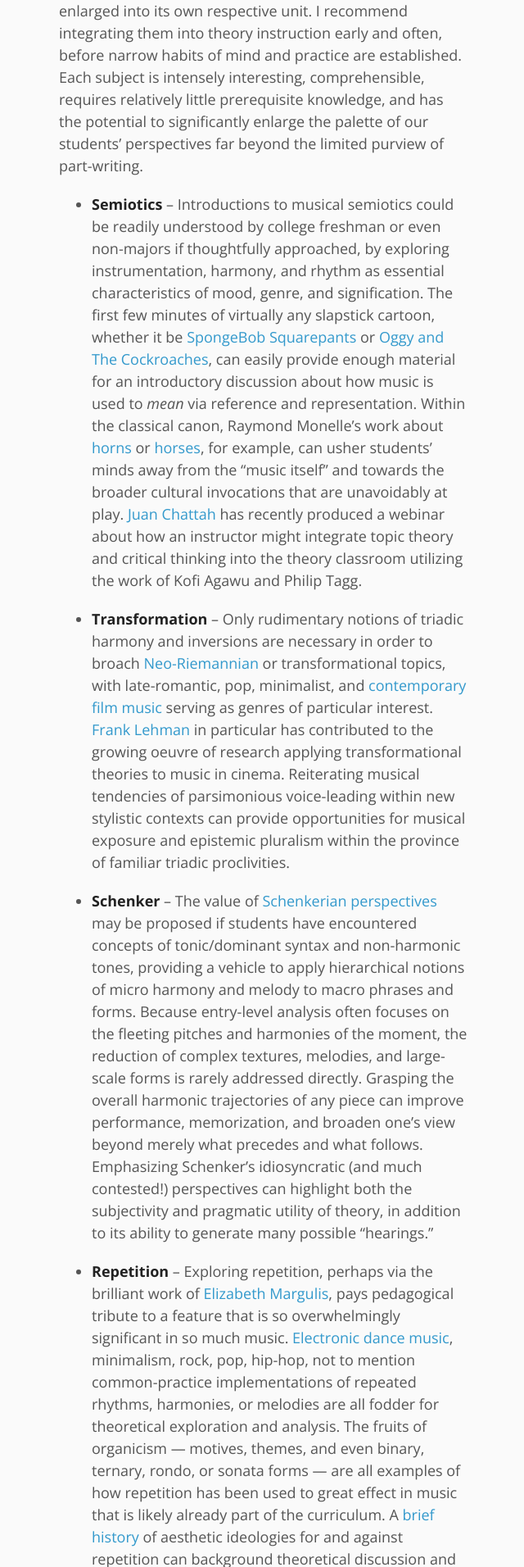
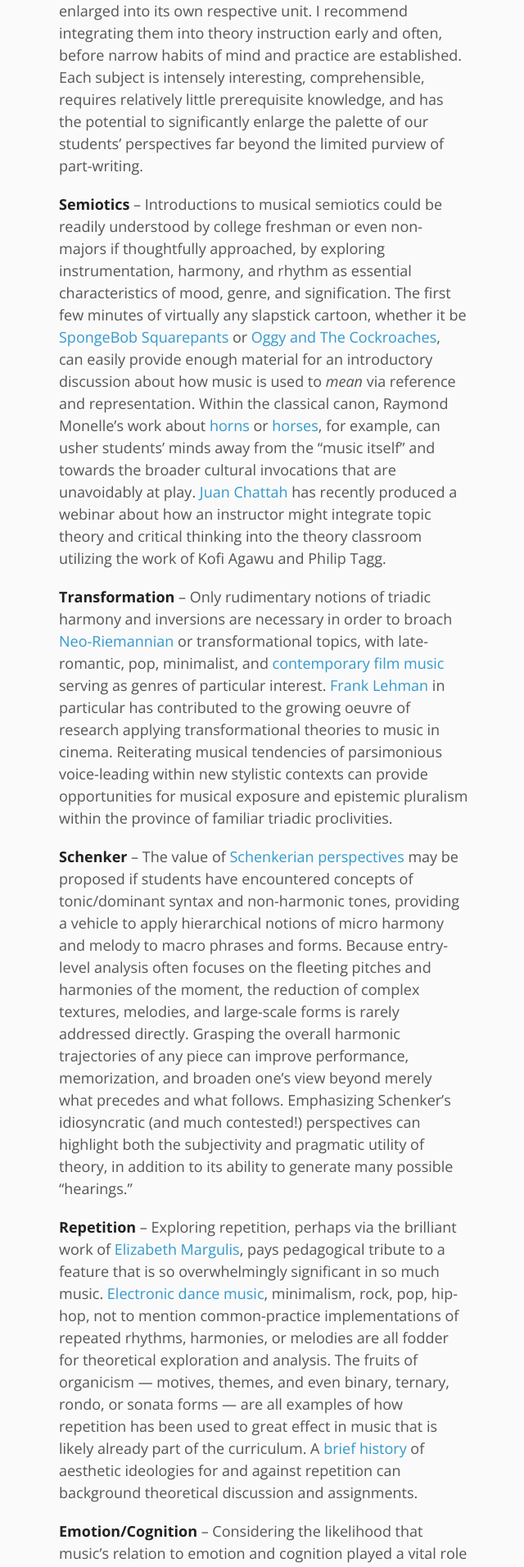
Before and after one commit to flipcamp/engagingstudents3, a Jekyll site: the page built from essays/Richards.md, in a window 1280 px wide. Shown: the part 3162-5074 px from the top of the page at 82% size, without its empty margins (498-1138 px from the left). Built offline with Jekyll 4.4.1, drawn with Linux system fonts in a browser that asks for light colours.

Commit message:
Richards style update

```diff
--- a/essays/Richards.md
+++ b/essays/Richards.md
@@ -29,21 +29,21 @@ There is a genuine reluctance among most music theory instructors to engage what
 
 The following incomplete list of curricular candidates have been plucked from the current state of the discipline as possible examples to pursue and could each conceivably be enlarged into its own respective unit. I recommend integrating them into theory instruction early and often, before narrow habits of mind and practice are established. Each subject is intensely interesting, comprehensible, requires relatively little prerequisite knowledge, and has the potential to significantly enlarge the palette of our students’ perspectives far beyond the limited purview of part-writing.
 
-- **Semiotics** – Introductions to musical semiotics could be readily understood by college freshman or even non-majors if thoughtfully approached, by exploring instrumentation, harmony, and rhythm as essential characteristics of mood, genre, and signification. The first few minutes of virtually any slapstick cartoon, whether it be [SpongeBob Squarepants](https://en.wikipedia.org/wiki/SpongeBob_SquarePants) or [Oggy and The Cockroaches](https://en.wikipedia.org/wiki/Oggy_and_the_Cockroaches), can easily provide enough material for an introductory discussion about how music is used to *mean* via reference and representation. Within the classical canon, Raymond Monelle’s work about [horns](https://openlibrary.org/works/OL4109640W/The_Musical_Topic) or [horses](https://openlibrary.org/books/OL7757386M/The_Sense_of_Music), for example, can usher students’ minds away from the “music itself” and towards the broader cultural invocations that are unavoidably at play. [Juan Chattah](https://youtu.be/3PKGLArQYcs) has recently produced a webinar about how an instructor might integrate topic theory and critical thinking into the theory classroom utilizing the work of Kofi Agawu and Philip Tagg.
+**Semiotics** – Introductions to musical semiotics could be readily understood by college freshman or even non-majors if thoughtfully approached, by exploring instrumentation, harmony, and rhythm as essential characteristics of mood, genre, and signification. The first few minutes of virtually any slapstick cartoon, whether it be [SpongeBob Squarepants](https://en.wikipedia.org/wiki/SpongeBob_SquarePants) or [Oggy and The Cockroaches](https://en.wikipedia.org/wiki/Oggy_and_the_Cockroaches), can easily provide enough material for an introductory discussion about how music is used to *mean* via reference and representation. Within the classical canon, Raymond Monelle’s work about [horns](https://openlibrary.org/works/OL4109640W/The_Musical_Topic) or [horses](https://openlibrary.org/books/OL7757386M/The_Sense_of_Music), for example, can usher students’ minds away from the “music itself” and towards the broader cultural invocations that are unavoidably at play. [Juan Chattah](https://youtu.be/3PKGLArQYcs) has recently produced a webinar about how an instructor might integrate topic theory and critical thinking into the theory classroom utilizing the work of Kofi Agawu and Philip Tagg.
 
-- **Transformation** – Only rudimentary notions of triadic harmony and inversions are necessary in order to broach [Neo-Riemannian](http://jmtp.ou.edu/journal-article/transformational-theory-undergraduate-curriculum-case-teaching-neo-riemannian) or transformational topics, with late-romantic, pop, minimalist, and [contemporary film music](https://openlibrary.org/books/OL25716055M/The_Oxford_Handbook_of_Film_Music_Studies) serving as genres of particular interest. [Frank](http://www.google.com/url?q=http%3A%2F%2Fmts.oxfordjournals.org%2Fcontent%2F35%2F1%2F1&sa=D&sntz=1&usg=AFQjCNGm2mw_ZYci-GVAJxUufp_Hh1jfmA) [Lehman](http://www.mtosmt.org/issues/mto.13.19.4/mto.13.19.4.lehman.html) in particular has contributed to the growing oeuvre of research applying transformational theories to music in cinema. Reiterating musical tendencies of parsimonious voice-leading within new stylistic contexts can provide opportunities for musical exposure and epistemic pluralism within the province of familiar triadic proclivities.
+**Transformation** – Only rudimentary notions of triadic harmony and inversions are necessary in order to broach [Neo-Riemannian](http://jmtp.ou.edu/journal-article/transformational-theory-undergraduate-curriculum-case-teaching-neo-riemannian) or transformational topics, with late-romantic, pop, minimalist, and [contemporary film music](https://openlibrary.org/books/OL25716055M/The_Oxford_Handbook_of_Film_Music_Studies) serving as genres of particular interest. [Frank](http://www.google.com/url?q=http%3A%2F%2Fmts.oxfordjournals.org%2Fcontent%2F35%2F1%2F1&sa=D&sntz=1&usg=AFQjCNGm2mw_ZYci-GVAJxUufp_Hh1jfmA) [Lehman](http://www.mtosmt.org/issues/mto.13.19.4/mto.13.19.4.lehman.html) in particular has contributed to the growing oeuvre of research applying transformational theories to music in cinema. Reiterating musical tendencies of parsimonious voice-leading within new stylistic contexts can provide opportunities for musical exposure and epistemic pluralism within the province of familiar triadic proclivities.
 
-- **Schenker** – The value of [Schenkerian perspectives](http://www.mtosmt.org/issues/mto.12.18.3/mto.12.18.3.larson.html) may be proposed if students have encountered concepts of tonic/dominant syntax and non-harmonic tones, providing a vehicle to apply hierarchical notions of micro harmony and melody to macro phrases and forms. Because entry-level analysis often focuses on the fleeting pitches and harmonies of the moment, the reduction of complex textures, melodies, and large-scale forms is rarely addressed directly. Grasping the overall harmonic trajectories of any piece can improve performance, memorization, and broaden one’s view beyond merely what precedes and what follows. Emphasizing Schenker’s idiosyncratic (and much contested!) perspectives can highlight both the subjectivity and pragmatic utility of theory, in addition to its ability to generate many possible “hearings.”
+**Schenker** – The value of [Schenkerian perspectives](http://www.mtosmt.org/issues/mto.12.18.3/mto.12.18.3.larson.html) may be proposed if students have encountered concepts of tonic/dominant syntax and non-harmonic tones, providing a vehicle to apply hierarchical notions of micro harmony and melody to macro phrases and forms. Because entry-level analysis often focuses on the fleeting pitches and harmonies of the moment, the reduction of complex textures, melodies, and large-scale forms is rarely addressed directly. Grasping the overall harmonic trajectories of any piece can improve performance, memorization, and broaden one’s view beyond merely what precedes and what follows. Emphasizing Schenker’s idiosyncratic (and much contested!) perspectives can highlight both the subjectivity and pragmatic utility of theory, in addition to its ability to generate many possible “hearings.”
 
-- **Repetition** – Exploring repetition, perhaps via the brilliant work of [Elizabeth Margulis](https://openlibrary.org/books/OL25711681M/On_Repeat_How_Music_Plays_the_Mind), pays pedagogical tribute to a feature that is so overwhelmingly significant in so much music. [Electronic dance music](http://www.mtosmt.org/issues/mto.05.11.4/mto.05.11.4.garcia.html), minimalism, rock, pop, hip-hop, not to mention common-practice implementations of repeated rhythms, harmonies, or melodies are all fodder for theoretical exploration and analysis. The fruits of organicism — motives, themes, and even binary, ternary, rondo, or sonata forms — are all examples of how repetition has been used to great effect in music that is likely already part of the curriculum. A [brief history](https://openlibrary.org/books/OL25746647M/Audio_Culture_Readings_in_Modern_Music) of aesthetic ideologies for and against repetition can background theoretical discussion and assignments.
+**Repetition** – Exploring repetition, perhaps via the brilliant work of [Elizabeth Margulis](https://openlibrary.org/books/OL25711681M/On_Repeat_How_Music_Plays_the_Mind), pays pedagogical tribute to a feature that is so overwhelmingly significant in so much music. [Electronic dance music](http://www.mtosmt.org/issues/mto.05.11.4/mto.05.11.4.garcia.html), minimalism, rock, pop, hip-hop, not to mention common-practice implementations of repeated rhythms, harmonies, or melodies are all fodder for theoretical exploration and analysis. The fruits of organicism — motives, themes, and even binary, ternary, rondo, or sonata forms — are all examples of how repetition has been used to great effect in music that is likely already part of the curriculum. A [brief history](https://openlibrary.org/books/OL25746647M/Audio_Culture_Readings_in_Modern_Music) of aesthetic ideologies for and against repetition can background theoretical discussion and assignments.
 
-- **Emotion/Cognition** – Considering the likelihood that music’s relation to emotion and cognition played a vital role in students’ resolve to formally study music in the first place, explicitly exploring these topics can deeply engage majors and non-majors alike. [David Huron](https://openlibrary.org/books/OL10238232M/Sweet_Anticipation) and [Bob Snyder](https://openlibrary.org/books/OL9525663M/Music_and_Memory) are just two of many scholars who have produced eminently digestible work that undergraduates can read, resonate with, reflect upon, and utilize in their analysis of musical endeavors.
+**Emotion/Cognition** – Considering the likelihood that music’s relation to emotion and cognition played a vital role in students’ resolve to formally study music in the first place, explicitly exploring these topics can deeply engage majors and non-majors alike. [David Huron](https://openlibrary.org/books/OL10238232M/Sweet_Anticipation) and [Bob Snyder](https://openlibrary.org/books/OL9525663M/Music_and_Memory) are just two of many scholars who have produced eminently digestible work that undergraduates can read, resonate with, reflect upon, and utilize in their analysis of musical endeavors.
 
-- **Aesthetics** – Brief forays into [aesthetics](https://en.wikipedia.org/wiki/Aesthetics_of_music) can serve to disarm combative or ethnocentric thinking, and I have yet to encounter a student who doesn’t enjoy a debate about “what makes music ‘good’?” Many students carry outmoded aesthetic assumptions that have never been discussed in an open forum, let alone challenged by thinking that is clearer, more practiced, or simply different than their own. Teaching students to carefully listen, discuss, and defend their ideas is arguably one of the most important skills any pedagogue can help develop, forging a distributed respect for the community of the classroom and beyond.
+**Aesthetics** – Brief forays into [aesthetics](https://en.wikipedia.org/wiki/Aesthetics_of_music) can serve to disarm combative or ethnocentric thinking, and I have yet to encounter a student who doesn’t enjoy a debate about “what makes music ‘good’?” Many students carry outmoded aesthetic assumptions that have never been discussed in an open forum, let alone challenged by thinking that is clearer, more practiced, or simply different than their own. Teaching students to carefully listen, discuss, and defend their ideas is arguably one of the most important skills any pedagogue can help develop, forging a distributed respect for the community of the classroom and beyond.
 
-- **Timbre and Acoustics** – Timbre, despite suffering a prolonged history as an [elusive](http://dx.doi.org/10.1080/02690401003620730) or [“secondary” musical parameter](http://tannerlectures.utah.edu/_documents/a-to-z/m/meyer85.pdf), can be explored as an extension of musical semiotics, cognition, or memory. Additionally, personal computers can be used to perform spectral analyses using free software such as [Audacity](http://sourceforge.net/projects/audacity/) or [Sonic Visualiser](http://www.sonicvisualiser.org/index.html), providing a basis for instrumental, structural, or harmonic observations. [Entire repertoires](https://en.wikipedia.org/wiki/Spectral_music) of music have been forged out of an obsession with music *qua* sound, not to mention the near ubiquitous use of audio manipulation techniques which are so prominent in the recorded music of virtually any genre or style. Exploring timbre directly can swing the analytic pendulum away from notated abstraction and back to music’s experiential realm.
+**Timbre and Acoustics** – Timbre, despite suffering a prolonged history as an [elusive](http://dx.doi.org/10.1080/02690401003620730) or [“secondary” musical parameter](http://tannerlectures.utah.edu/_documents/a-to-z/m/meyer85.pdf), can be explored as an extension of musical semiotics, cognition, or memory. Additionally, personal computers can be used to perform spectral analyses using free software such as [Audacity](http://sourceforge.net/projects/audacity/) or [Sonic Visualiser](http://www.sonicvisualiser.org/index.html), providing a basis for instrumental, structural, or harmonic observations. [Entire repertoires](https://en.wikipedia.org/wiki/Spectral_music) of music have been forged out of an obsession with music *qua* sound, not to mention the near ubiquitous use of audio manipulation techniques which are so prominent in the recorded music of virtually any genre or style. Exploring timbre directly can swing the analytic pendulum away from notated abstraction and back to music’s experiential realm.
 
-- **History of Music Theory** – Integrating anecdotes about and ventures into the history of music theory can also go a long way towards neutralizing any pseudo-scientific airs, as it demonstrates that theory springs from ever-changing cultural values, and has often been constructed and promoted with particular aesthetic agendas. [Schenker’s ethnocentric nationalism](https://openlibrary.org/books/OL25716058M/Keeping_Score_Music_Disciplinarity_Culture), [Riemann’s fabled “undertones”](https://openlibrary.org/works/OL13607782W/HUGO_RIEMANN_AND_THE_BIRTH_OF_MODERN_MUSICAL_THOUGHT), or [A.B. Marx’s overriding organicist impulses](https://openlibrary.org/books/OL7752044M/The_Cambridge_History_of_Western_Music_Theory_(The_Cambridge_History_of_Music)) can all serve as instructive tales about the construction of a discipline from vested interests and malleable minds. It’s still constructed this way, thankfully, and conveying the much contested, multifaceted nature of our living, breathing body of knowledge can serve to sober any single-minded students as they musick beyond the classroom’s walls.
+**History of Music Theory** – Integrating anecdotes about and ventures into the history of music theory can also go a long way towards neutralizing any pseudo-scientific airs, as it demonstrates that theory springs from ever-changing cultural values, and has often been constructed and promoted with particular aesthetic agendas. [Schenker’s ethnocentric nationalism](https://openlibrary.org/books/OL25716058M/Keeping_Score_Music_Disciplinarity_Culture), [Riemann’s fabled “undertones”](https://openlibrary.org/works/OL13607782W/HUGO_RIEMANN_AND_THE_BIRTH_OF_MODERN_MUSICAL_THOUGHT), or [A.B. Marx’s overriding organicist impulses](https://openlibrary.org/books/OL7752044M/The_Cambridge_History_of_Western_Music_Theory_(The_Cambridge_History_of_Music)) can all serve as instructive tales about the construction of a discipline from vested interests and malleable minds. It’s still constructed this way, thankfully, and conveying the much contested, multifaceted nature of our living, breathing body of knowledge can serve to sober any single-minded students as they musick beyond the classroom’s walls.
 
 ## A Riposte
 
```
